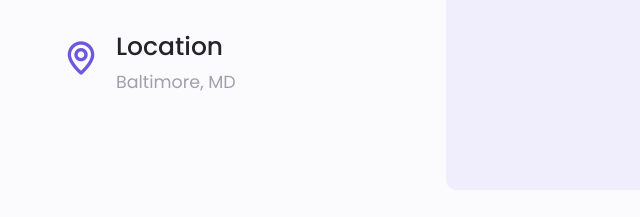
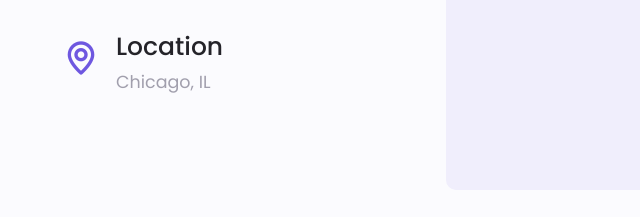
Before and after one commit to kundevarun/portfolio, a plain HTML site: page index.html in a window 1280 px wide. Shown: the part 5494-5711 px from the top of the page, 99-739 px from the left. Drawn offline with nearby package versions, Linux system fonts and the light colour scheme.

Commit message:
Location changed

```diff
--- a/index.html
+++ b/index.html
@@ -605,7 +605,7 @@
               <i class="uil uil-map-marker contact__icon"></i>
               <div>
                 <h3 class="contact__title">Location</h3>
-                <span class="contact__subtitle">Baltimore, MD</span>
+                <span class="contact__subtitle">Chicago, IL</span>
               </div>
             </div>
           </div>
```
Also changed, not shown: 1 other file.
